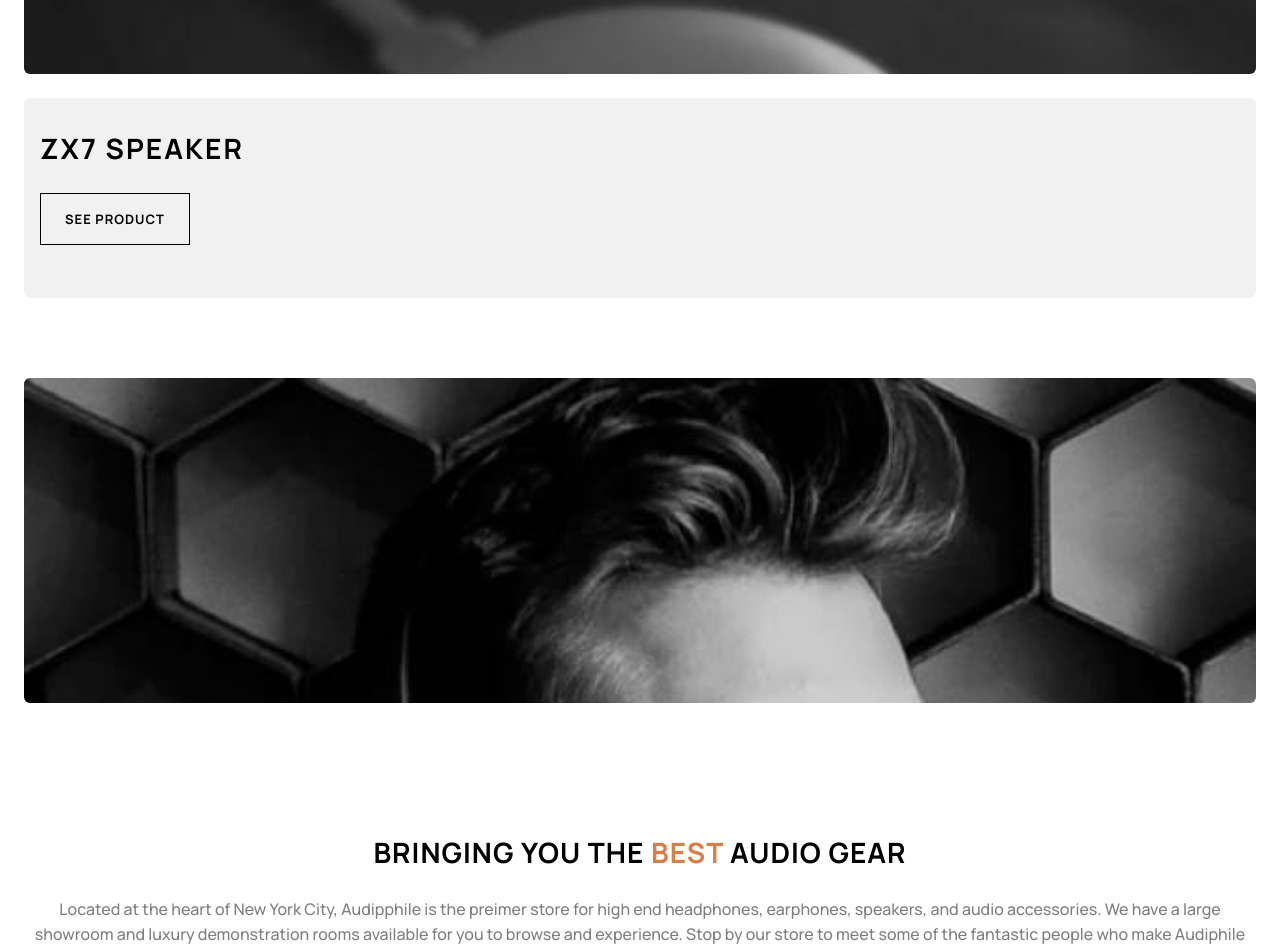
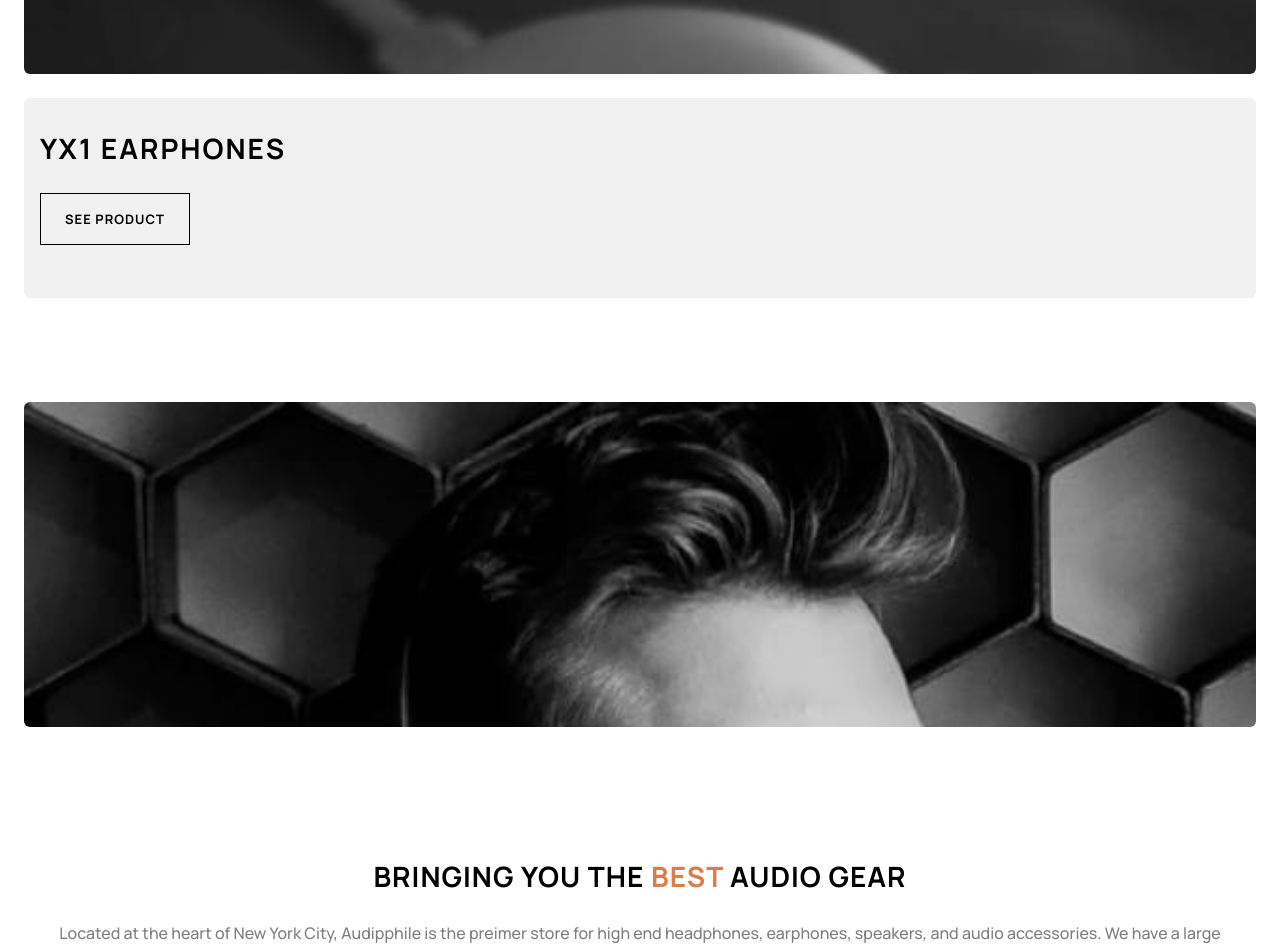
Before and after one commit to maxh1231/audiophile-ecommerce, a Next.js app: page / in a window 1280 px wide. Shown: the part 2700-3650 px from the top of the page. Built offline with nearby package versions, Linux system fonts and the light colour scheme.

Commit message:
combined BestGear and Footer

```diff
--- a/src/components/BestGear.tsx
+++ /dev/null
@@ -1,13 +0,0 @@
-const BestGear = (): JSX.Element => {
-    return (
-        <div className="flex flex-col h-[698px] mx-[24px]">
-            <div className="bg-mobile-best-gear h-1/2 bg-cover bg-no-repeat rounded-md"></div>
-            <div className="flex flex-col items-center justify-center h-1/2 my-6">
-                <h3 className="text-black font-bold text-[28px] tracking-[1px] text-center my-6">BRINGING YOU THE <span className="text-[#D97D4A]">BEST</span> AUDIO GEAR</h3>
-                <p className="text-black text-center opacity-50 font-medium leading-[25px]">Located at the heart of New York City, Audipphile is the preimer store for high end headphones, earphones, speakers, and audio accessories. We have a large showroom and luxury demonstration rooms available for you to browse and experience. Stop by our store to meet some of the fantastic people who make Audiphile the best place to buy your portable audio equipment.</p>
-            </div>
-        </div>
-    )
-}
-
-export default BestGear;
--- a/src/components/Footer.tsx
+++ b/src/components/Footer.tsx
@@ -19,6 +19,14 @@ function instagramIcon(): JSX.Element {
 
 const Footer = (): JSX.Element => {
     return (
+        <div>
+            <div className="flex flex-col h-[698px] mx-[24px] my-6 mb-20">
+                <div className="bg-mobile-best-gear h-1/2 bg-cover bg-no-repeat rounded-md"></div>
+                <div className="flex flex-col items-center justify-center h-1/2 my-6">
+                    <h3 className="text-black font-bold text-[28px] tracking-[1px] text-center my-6">BRINGING YOU THE <span className="text-[#D97D4A]">BEST</span> AUDIO GEAR</h3>
+                    <p className="text-black text-center opacity-50 font-medium leading-[25px]">Located at the heart of New York City, Audipphile is the preimer store for high end headphones, earphones, speakers, and audio accessories. We have a large showroom and luxury demonstration rooms available for you to browse and experience. Stop by our store to meet some of the fantastic people who make Audiphile the best place to buy your portable audio equipment.</p>
+                </div>
+            </div>
             <div className="h-[654px] bg-black flex flex-col items-center justify-between">
                 <div className="border-t-8 border-[#D87D4A] h-[4px] w-1/4"></div>
                 {logo()}
@@ -44,6 +52,7 @@ const Footer = (): JSX.Element => {
                     </div>
                 </div>
             </div>
+        </div>
     )
 }
 
--- a/src/components/YX1Earphones.tsx
+++ b/src/components/YX1Earphones.tsx
@@ -3,7 +3,7 @@ const YX1Earphones = () => {
         <div className="mx-[24px]">
             <div className=" bg-mobile-yx1 h-[200px] rounded-md bg-cover"></div>
             <div className="h-[200px] bg-[#F1F1F1] rounded-md mt-6 flex flex-col items-start justify-center">
-                <h2 className="text-black font-bold text-[28px] tracking-[2px] px-4">ZX7 SPEAKER</h2>
+                <h2 className="text-black font-bold text-[28px] tracking-[2px] px-4">YX1 EARPHONES</h2>
                 <button className="font-bold text-black tracking-[1px] leading-[18px] text-[13px] border-[1px] border-black px-6 py-4 mx-4 my-6">SEE PRODUCT</button>
             </div>
         </div>
--- a/src/pages/index.tsx
+++ b/src/pages/index.tsx
@@ -17,10 +17,6 @@ const ZX7Speaker = dynamic(() =>
 
 const YX1Earphones = dynamic(() =>
   import('../components/YX1Earphones')
-)
-
-const BestGear = dynamic(() =>
-  import('../components/BestGear')
 )
 
 const Footer = dynamic(() =>
@@ -46,9 +42,6 @@ export default function Home() {
         <section className='bg-white py-10'>
           <YX1Earphones />
         </section>
-        <section className='bg-white py-10'>
-          <BestGear />
-        </section>
         <section className='bg-white pt-10'>
           <Footer />
         </section>
```
Lines whose indentation alone changed are shown as unchanged.
